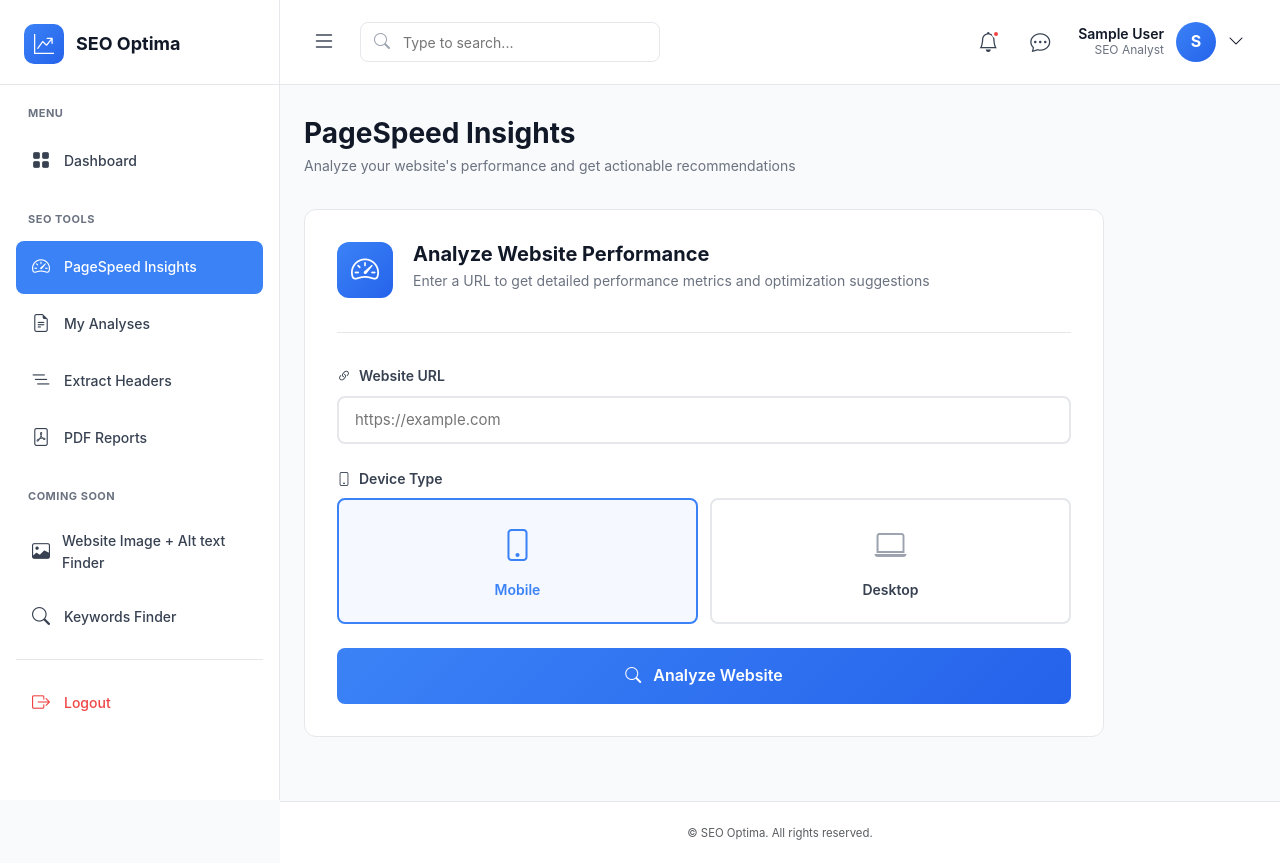
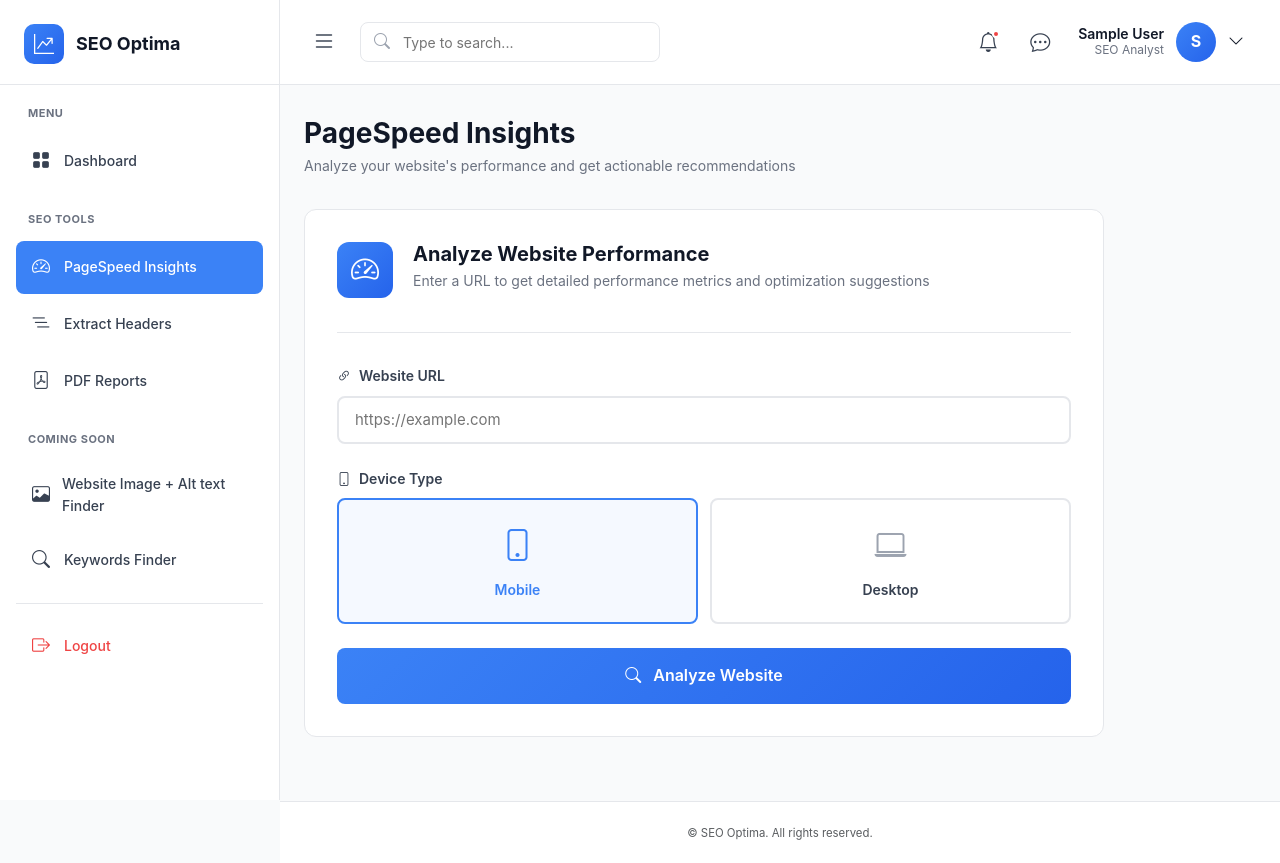
Before and after one commit to NischalGrg5555/SEO-Optima, a Django app: page /dashboard/page-speed-insights/ in a window 1280 px wide. Run offline with Django 4.2, Linux system fonts and the light colour scheme; the visitor is signed in with stand-in values (Sample User, id 1); data that the repository does not hold is empty.

Commit message:
Removed recent analysis section from sidebar menu and added inside "PageSpeed insights" feature"

```diff
--- a/dashboard/views.py
+++ b/dashboard/views.py
@@ -170,11 +170,11 @@ def page_speed_insights(request):
             error = str(e)
             messages.error(request, f"Error: {error}")
 
-    # Get recent analyses for this user (excluding deleted)
+    # Get all previous analyses for this user (excluding deleted)
     recent_analyses = PageSpeedAnalysis.objects.filter(
         user=request.user,
         is_deleted=False
-    ).order_by('-created_at')[:5]
+    ).order_by('-created_at')[:10]
 
     context = {
         'form': form,
--- a/templates/dashboard/page_speed_insights.html
+++ b/templates/dashboard/page_speed_insights.html
@@ -259,17 +259,15 @@
 </div>
 {% endif %}
 
-<!-- Recent Analyses -->
+<!-- Previous Analyses -->
 {% if recent_analyses %}
 <div class="table-card">
   <div class="table-header">
     <div>
-      <h3 class="table-title">Recent Analyses</h3>
+      <h3 class="table-title"> Recent Analyses</h3>
       <p class="table-subtitle">Your latest performance reports</p>
     </div>
-    <a href="{% url 'dashboard:analysis_list' %}" class="btn-link">
-      View All <i class="bi bi-arrow-right"></i>
-    </a>
+    <span class="badge bg-secondary">{{ recent_analyses|length }} Recent</span>
   </div>
 
   <div class="table-responsive">
--- a/templates/dashboard/partials/sidebar.html
+++ b/templates/dashboard/partials/sidebar.html
@@ -16,14 +16,9 @@
 
     <div class="menu-section">SEO TOOLS</div>
 
-    <a class="menu-item {% if request.resolver_match.url_name == 'page_speed_insights' %}active{% endif %}" href="{% url 'dashboard:page_speed_insights' %}">
+    <a class="menu-item {% if request.resolver_match.url_name == 'page_speed_insights' or request.resolver_match.url_name == 'analysis_detail' or request.resolver_match.url_name == 'delete_analysis' %}active{% endif %}" href="{% url 'dashboard:page_speed_insights' %}">
       <i class="bi bi-speedometer2"></i>
       <span>PageSpeed Insights</span>
-    </a>
-
-    <a class="menu-item {% if request.resolver_match.url_name == 'analysis_list' %}active{% endif %}" href="{% url 'dashboard:analysis_list' %}">
-      <i class="bi bi-file-earmark-text"></i>
-      <span>My Analyses</span>
     </a>
 
     <a class="menu-item {% if request.resolver_match.url_name == 'extract_headers' or request.resolver_match.url_name == 'header_analysis_detail' or request.resolver_match.url_name == 'delete_header_analysis' %}active{% endif %}" href="{% url 'dashboard:extract_headers' %}">
```
